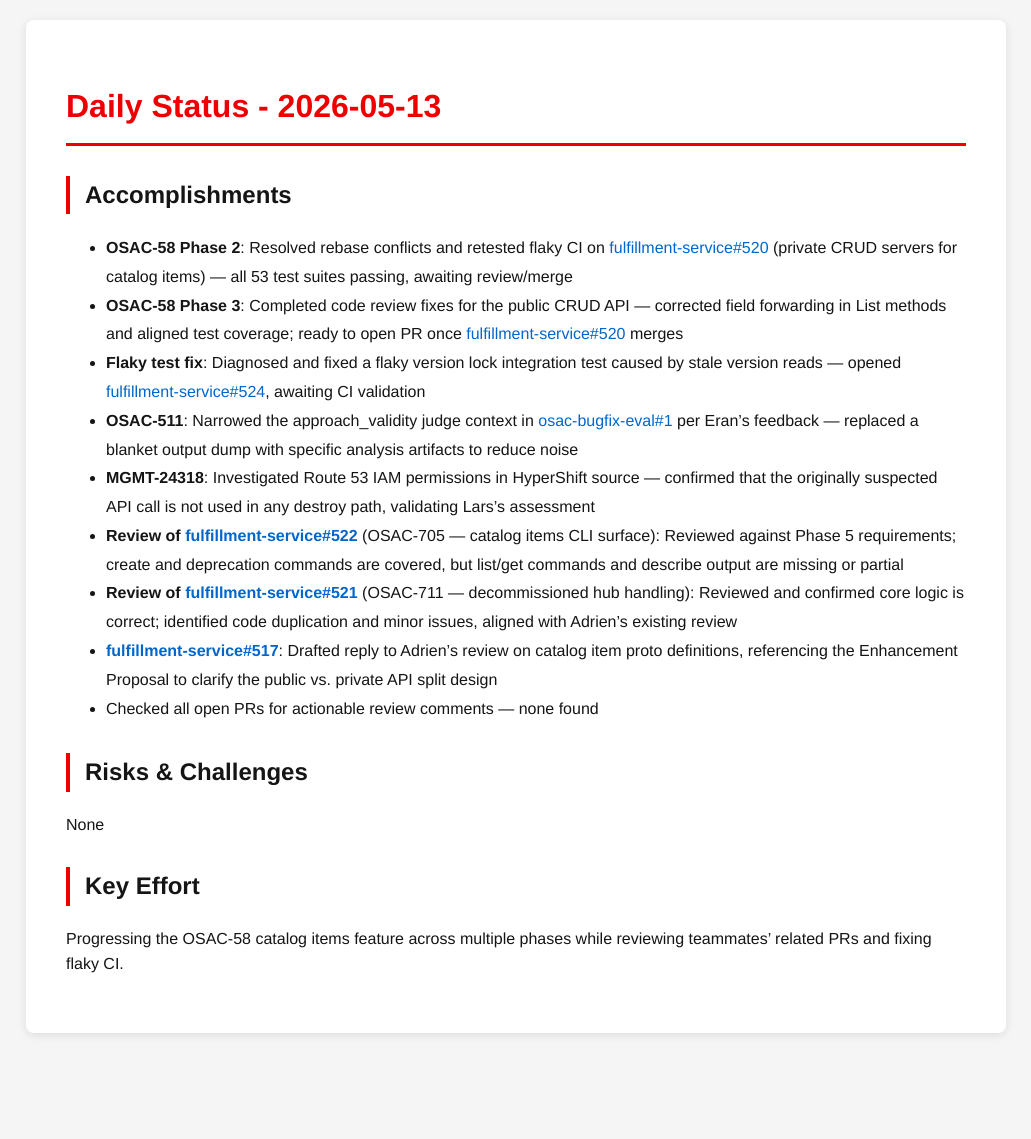
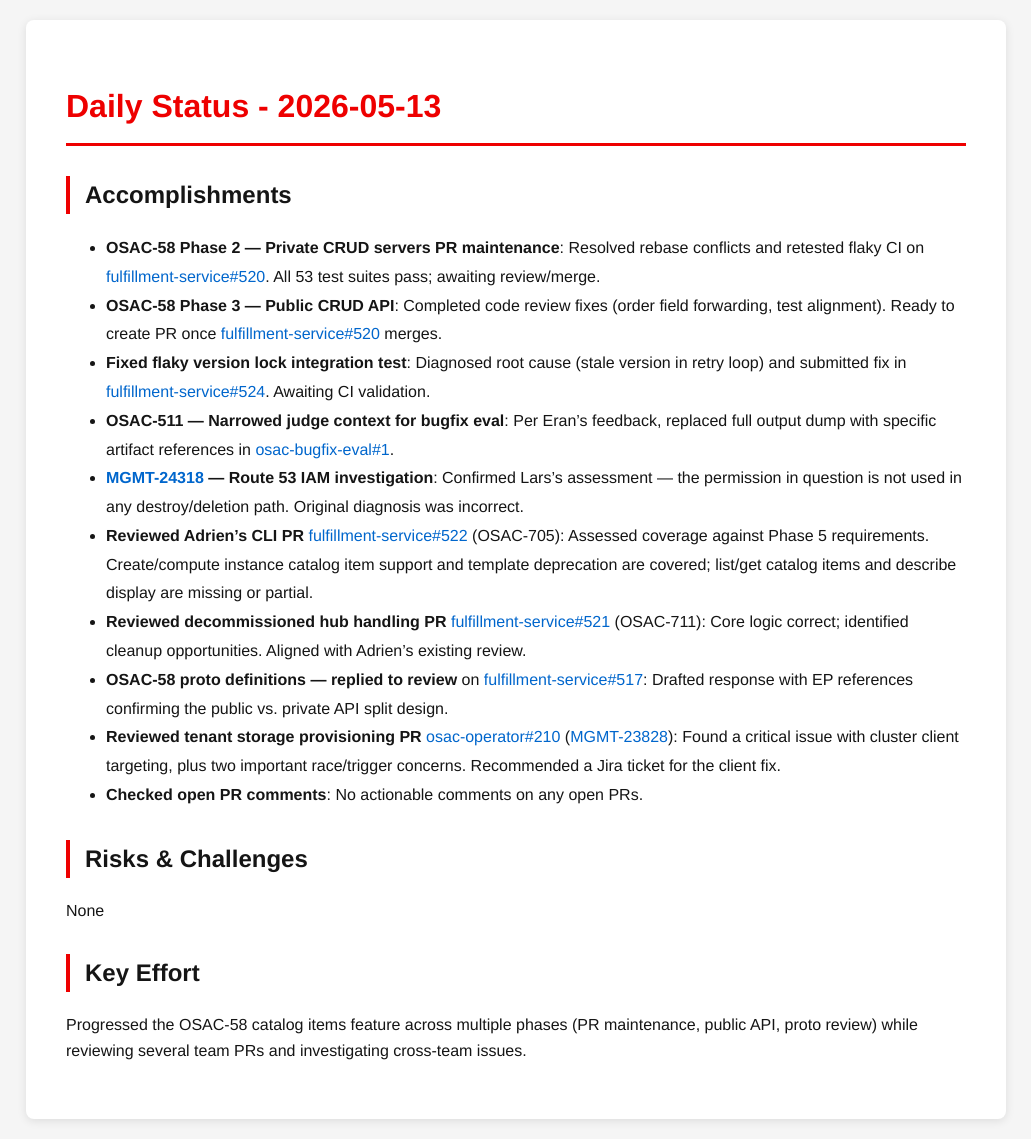
Before and after one commit to tzvatot/daily-status, a Jekyll site: the page built from 2026-05-13.md, in a window 1280 px wide. Shown: the whole page, without its empty margins (124-1155 px from the left). Built offline with Jekyll 4.4.1, drawn with Linux system fonts in a browser that asks for light colours; before the commit the page ends 1053 px from its top, so only the background shows below that.

Commit message:
Daily status update - 2026-05-13

```diff
--- a/2026-05-13.md
+++ b/2026-05-13.md
@@ -7,18 +7,19 @@ date: 2026-05-13
 # Daily Status - 2026-05-13
 
 ## Accomplishments
-- **OSAC-58 Phase 2**: Resolved rebase conflicts and retested flaky CI on [fulfillment-service#520](https://github.com/osac-project/fulfillment-service/pull/520) (private CRUD servers for catalog items) — all 53 test suites passing, awaiting review/merge
-- **OSAC-58 Phase 3**: Completed code review fixes for the public CRUD API — corrected field forwarding in List methods and aligned test coverage; ready to open PR once [fulfillment-service#520](https://github.com/osac-project/fulfillment-service/pull/520) merges
-- **Flaky test fix**: Diagnosed and fixed a flaky version lock integration test caused by stale version reads — opened [fulfillment-service#524](https://github.com/osac-project/fulfillment-service/pull/524), awaiting CI validation
-- **OSAC-511**: Narrowed the approach_validity judge context in [osac-bugfix-eval#1](https://github.com/eranco74/osac-bugfix-eval/pull/1) per Eran's feedback — replaced a blanket output dump with specific analysis artifacts to reduce noise
-- **MGMT-24318**: Investigated Route 53 IAM permissions in HyperShift source — confirmed that the originally suspected API call is not used in any destroy path, validating Lars's assessment
-- **Review of [fulfillment-service#522](https://github.com/osac-project/fulfillment-service/pull/522)** (OSAC-705 — catalog items CLI surface): Reviewed against Phase 5 requirements; create and deprecation commands are covered, but list/get commands and describe output are missing or partial
-- **Review of [fulfillment-service#521](https://github.com/osac-project/fulfillment-service/pull/521)** (OSAC-711 — decommissioned hub handling): Reviewed and confirmed core logic is correct; identified code duplication and minor issues, aligned with Adrien's existing review
-- **[fulfillment-service#517](https://github.com/osac-project/fulfillment-service/pull/517)**: Drafted reply to Adrien's review on catalog item proto definitions, referencing the Enhancement Proposal to clarify the public vs. private API split design
-- Checked all open PRs for actionable review comments — none found
+- **OSAC-58 Phase 2 — Private CRUD servers PR maintenance**: Resolved rebase conflicts and retested flaky CI on [fulfillment-service#520](https://github.com/osac-project/fulfillment-service/pull/520). All 53 test suites pass; awaiting review/merge.
+- **OSAC-58 Phase 3 — Public CRUD API**: Completed code review fixes (order field forwarding, test alignment). Ready to create PR once [fulfillment-service#520](https://github.com/osac-project/fulfillment-service/pull/520) merges.
+- **Fixed flaky version lock integration test**: Diagnosed root cause (stale version in retry loop) and submitted fix in [fulfillment-service#524](https://github.com/osac-project/fulfillment-service/pull/524). Awaiting CI validation.
+- **OSAC-511 — Narrowed judge context for bugfix eval**: Per Eran's feedback, replaced full output dump with specific artifact references in [osac-bugfix-eval#1](https://github.com/eranco74/osac-bugfix-eval/pull/1).
+- **[MGMT-24318](https://issues.redhat.com/browse/MGMT-24318) — Route 53 IAM investigation**: Confirmed Lars's assessment — the permission in question is not used in any destroy/deletion path. Original diagnosis was incorrect.
+- **Reviewed Adrien's CLI PR** [fulfillment-service#522](https://github.com/osac-project/fulfillment-service/pull/522) (OSAC-705): Assessed coverage against Phase 5 requirements. Create/compute instance catalog item support and template deprecation are covered; list/get catalog items and describe display are missing or partial.
+- **Reviewed decommissioned hub handling PR** [fulfillment-service#521](https://github.com/osac-project/fulfillment-service/pull/521) (OSAC-711): Core logic correct; identified cleanup opportunities. Aligned with Adrien's existing review.
+- **OSAC-58 proto definitions — replied to review** on [fulfillment-service#517](https://github.com/osac-project/fulfillment-service/pull/517): Drafted response with EP references confirming the public vs. private API split design.
+- **Reviewed tenant storage provisioning PR** [osac-operator#210](https://github.com/osac-project/osac-operator/pull/210) ([MGMT-23828](https://issues.redhat.com/browse/MGMT-23828)): Found a critical issue with cluster client targeting, plus two important race/trigger concerns. Recommended a Jira ticket for the client fix.
+- **Checked open PR comments**: No actionable comments on any open PRs.
 
 ## Risks & Challenges
 None
 
 ## Key Effort
-Progressing the OSAC-58 catalog items feature across multiple phases while reviewing teammates' related PRs and fixing flaky CI.
+Progressed the OSAC-58 catalog items feature across multiple phases (PR maintenance, public API, proto review) while reviewing several team PRs and investigating cross-team issues.
```
